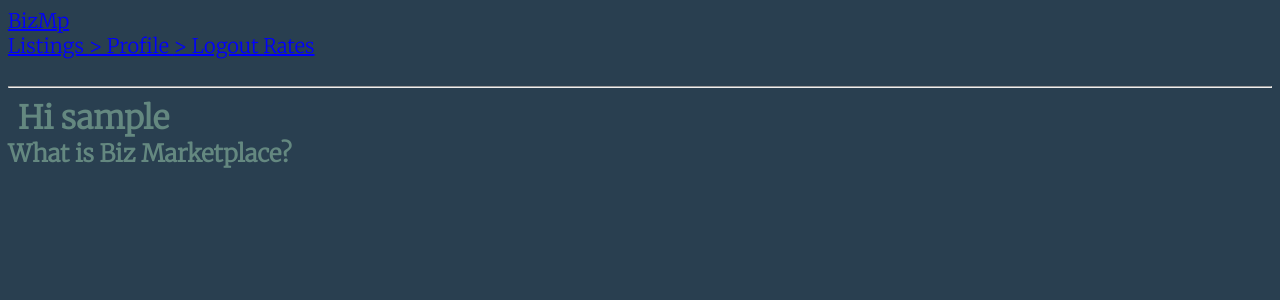
After one commit to SonnyK33/Biz_Mp, a Flask app: a page that uses app/templates/base.html in a window 1280 px wide. The commit adds this page. Shown: the top 300 px of the page. Run offline with Flask 2, Linux system fonts and the light colour scheme; the visitor is signed in with stand-in values (Sample User, id 1); data comes from the database, SQL or seed files in the repository; both versions use the stored data as it was after the commit.

Commit message:
added profile pages

```diff
--- a/app/main/routes.py
+++ b/app/main/routes.py
@@ -14,12 +14,11 @@ def index():
 
     return render_template('index.html',title="Home",Users=Users)
 
+@bp.route('/user/<username>')
+@login_required
+def user(username):
+    if current_user.is_authenticated:
 
 
-
-
-
-
-    # for database:
-    #     seller name, contact info, name of business, description, asking price
-    #
+        user = Users.query.filter_by(username=username).first_or_404()
+        return render_template('user.html',user=user)
--- a/app/templates/auth/login.html
+++ b/app/templates/auth/login.html
@@ -45,9 +45,13 @@
         </form>
 
 
+        New User? Click to register:
+        <a href="{{ url_for('auth.register')}}"> Register</a>
 
 
-        New User? Click to register:
+
+
+
 
         {% endblock %}
 
--- a/app/templates/base.html
+++ b/app/templates/base.html
@@ -20,6 +20,7 @@
 
 
                 {% else %}
+                <a href="{{ url_for('main.user', username=current_user.username) }}">> Profile </a>
                 <a href="{{ url_for('auth.logout') }}">> Logout </a>
                 {% endif %}
                 <a href="Rates.html"> Rates </a>
--- /dev/null
+++ b/app/templates/user.html
@@ -0,0 +1,29 @@
+{% extends "base.html" %}
+{% block content %}
+
+<head>
+
+    <link rel="stylesheet" type="text/css" href="/static/styles.css">
+
+    <link rel="preconnect" href="https://fonts.googleapis.com">
+    <link rel="preconnect" href="https://fonts.gstatic.com" crossorigin>
+    <link href="https://fonts.googleapis.com/css2?family=Merriweather:wght@300&family=Playfair+Display&display=swap"
+        rel="stylesheet">
+
+
+</head>
+
+
+
+<h1> Hi {{current_user.username}}</h1>
+<h2> What is Biz Marketplace?</h2>
+
+
+
+
+
+
+
+
+
+{% endblock %}
```
Also changed, not shown: app.db.
